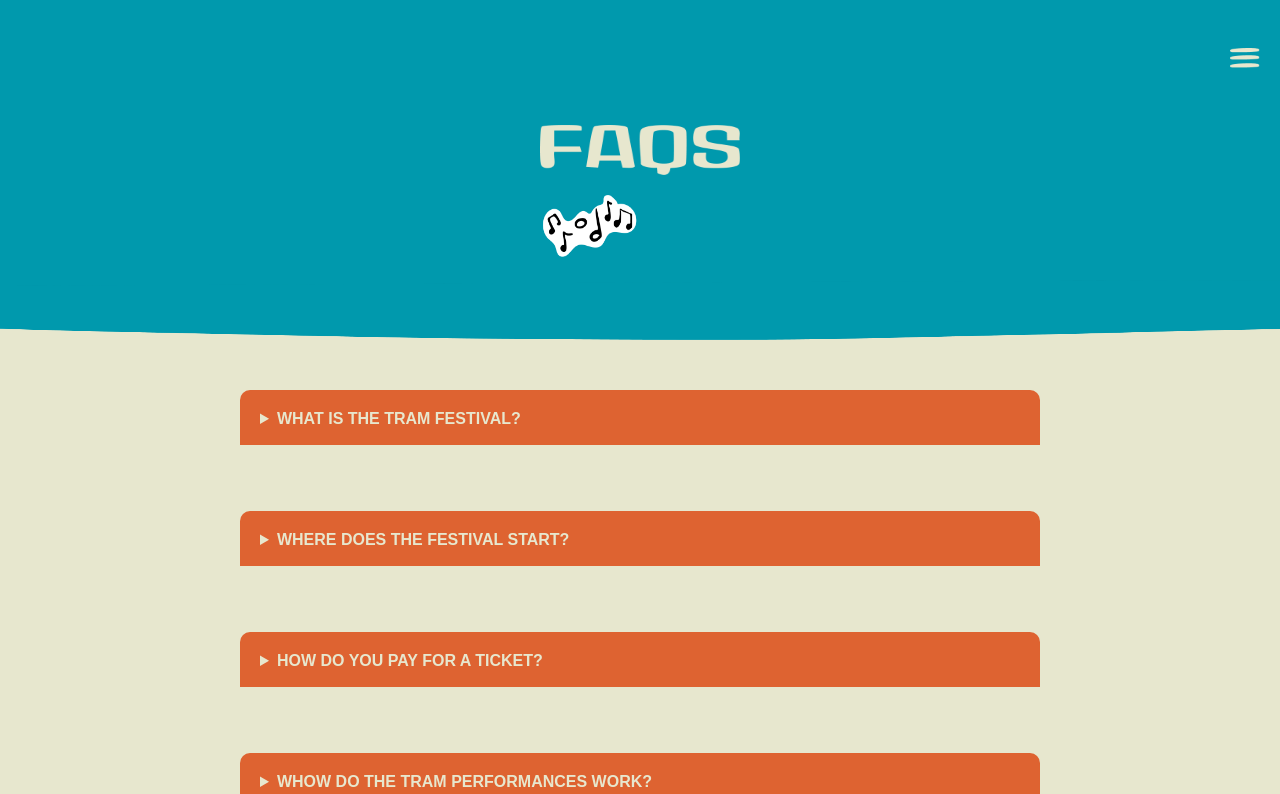
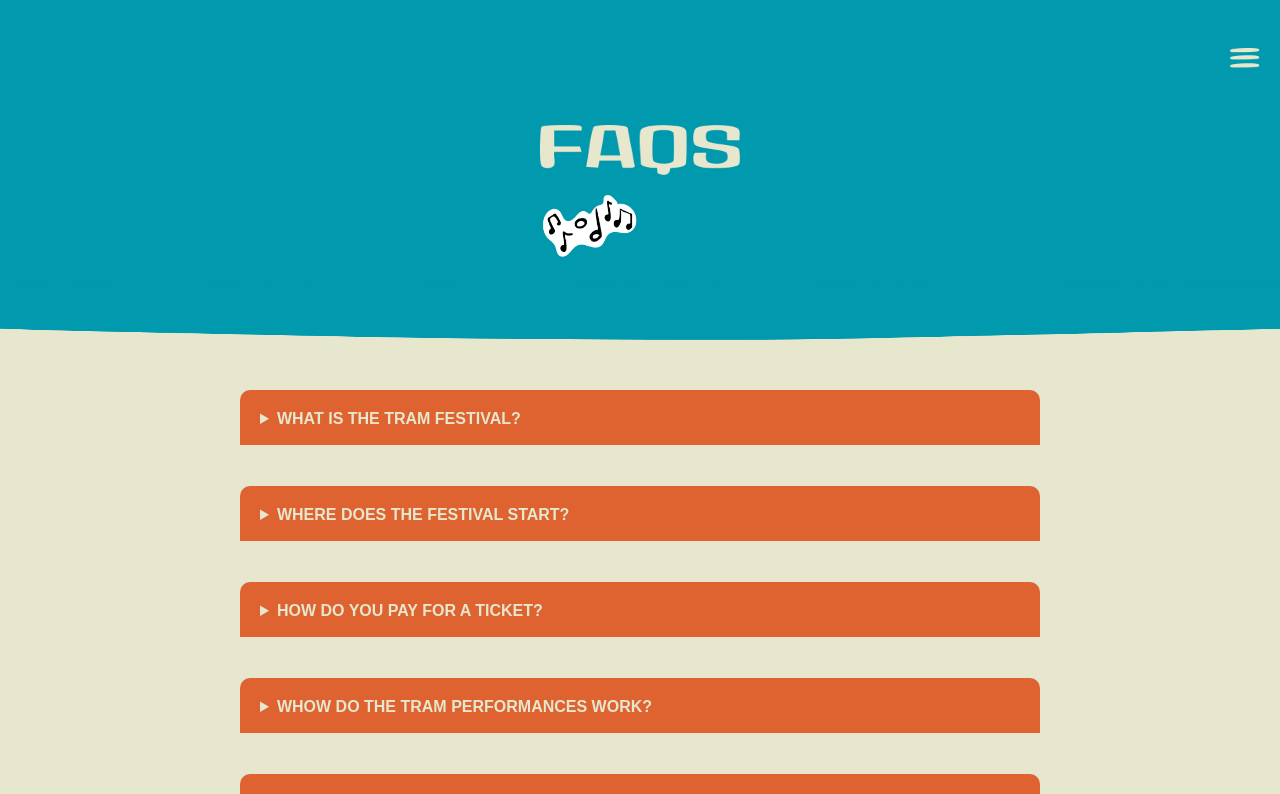
Before and after one commit to KWaloen/trikkefestivalen_next, a Next.js app: page /faqs in a window 1280 px wide. Shown: the top 794 px of the page. Built offline with nearby package versions, Linux system fonts and the light colour scheme; a web font is replaced by a local one.

Commit message:
faq resolve spacing closes #4

```diff
--- a/src/app/faqs/faqs.module.css
+++ b/src/app/faqs/faqs.module.css
@@ -70,7 +70,7 @@
   display: grid;
   grid-template-columns: repeat(1, 1fr);
   margin: 0px auto;
-  row-gap: 50px;
+  row-gap: 25px;
   z-index: 3;
 }
 
```
